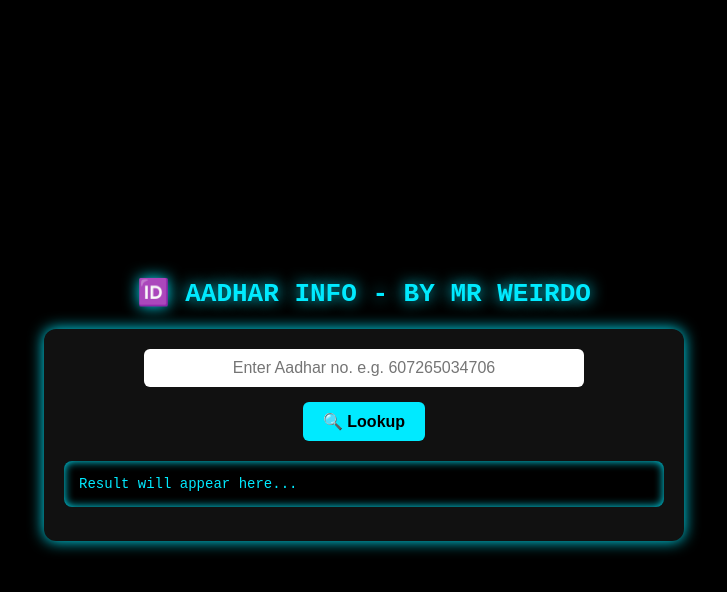
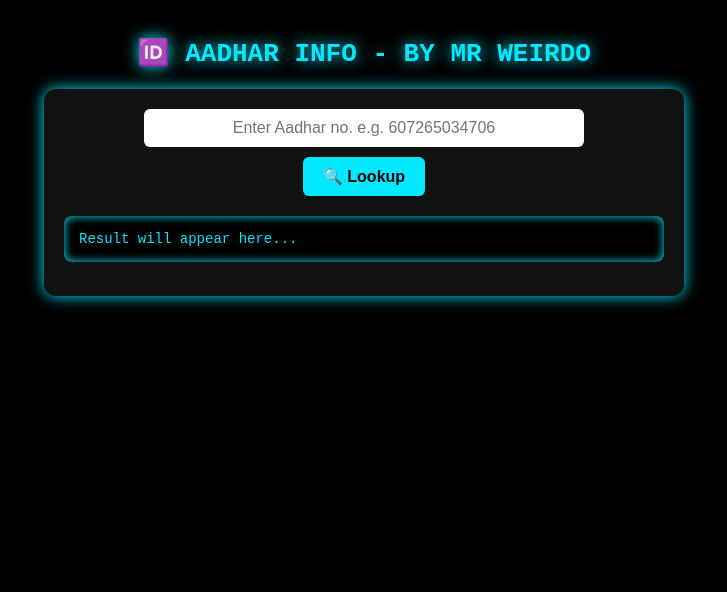
Before and after one commit to panwarayus-stack/maxosintbotformebyme, a website: page adhar.html in a window 1280 px wide. Shown: the whole page, without its empty margins (276-1003 px from the left). Drawn offline with Linux system fonts and the light colour scheme.

Commit message:
Update adhar.html

```diff
--- a/adhar.html
+++ b/adhar.html
@@ -12,9 +12,10 @@
       display: flex;
       flex-direction: column;
       align-items: center;
-      justify-content: center;
-      height: 100vh;
+      justify-content: flex-start;
+      min-height: 100vh;
       margin: 0;
+      padding: 20px;
     }
     h1 {
       font-size: 2em;
@@ -26,7 +27,7 @@
       padding: 20px;
       border-radius: 12px;
       box-shadow: 0 0 15px #00eaff;
-      width: 90%;
+      width: 100%;
       max-width: 600px;
       text-align: center;
       animation: fadeIn 1s ease-in-out;
@@ -39,10 +40,10 @@
       font-size: 16px;
       outline: none;
       text-align: center;
+      margin-bottom: 10px;
     }
     button {
       padding: 10px 20px;
-      margin-top: 15px;
       border: none;
       border-radius: 6px;
       font-size: 16px;
@@ -61,7 +62,7 @@
       padding: 15px;
       border-radius: 8px;
       overflow-x: auto;
-      max-height: 300px;
+      max-height: 400px;
       margin-top: 20px;
       font-size: 14px;
       box-shadow: inset 0 0 10px #00eaff;
@@ -105,7 +106,7 @@
 
       try {
         const res = await fetch(`/api/adhardata?adhar=${adhar}`);
-        const data = await res.text(); // plain text output
+        const data = await res.text(); // Assuming server sends plain text output
 
         resBox.classList.remove("loading");
         resBox.textContent = data;
```
